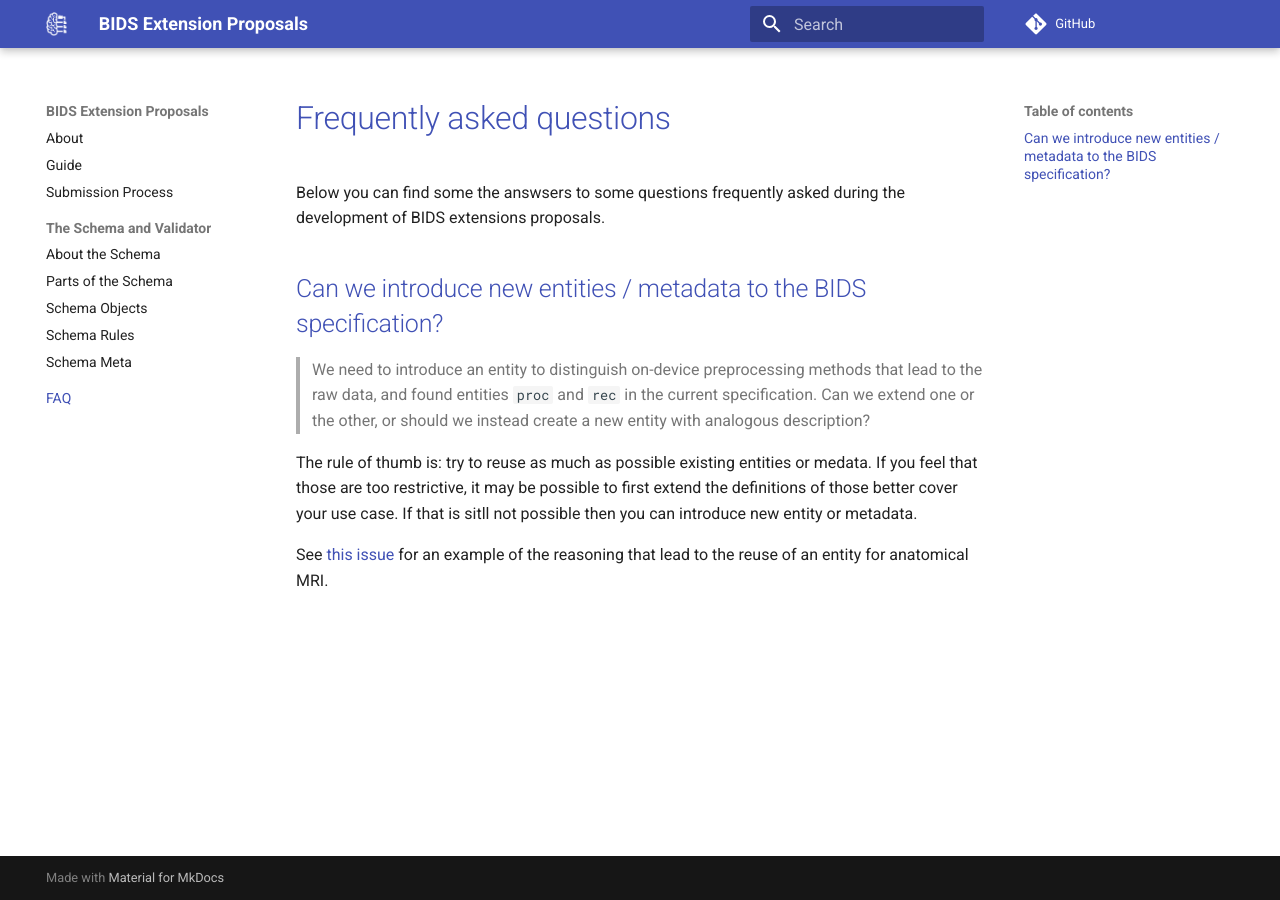
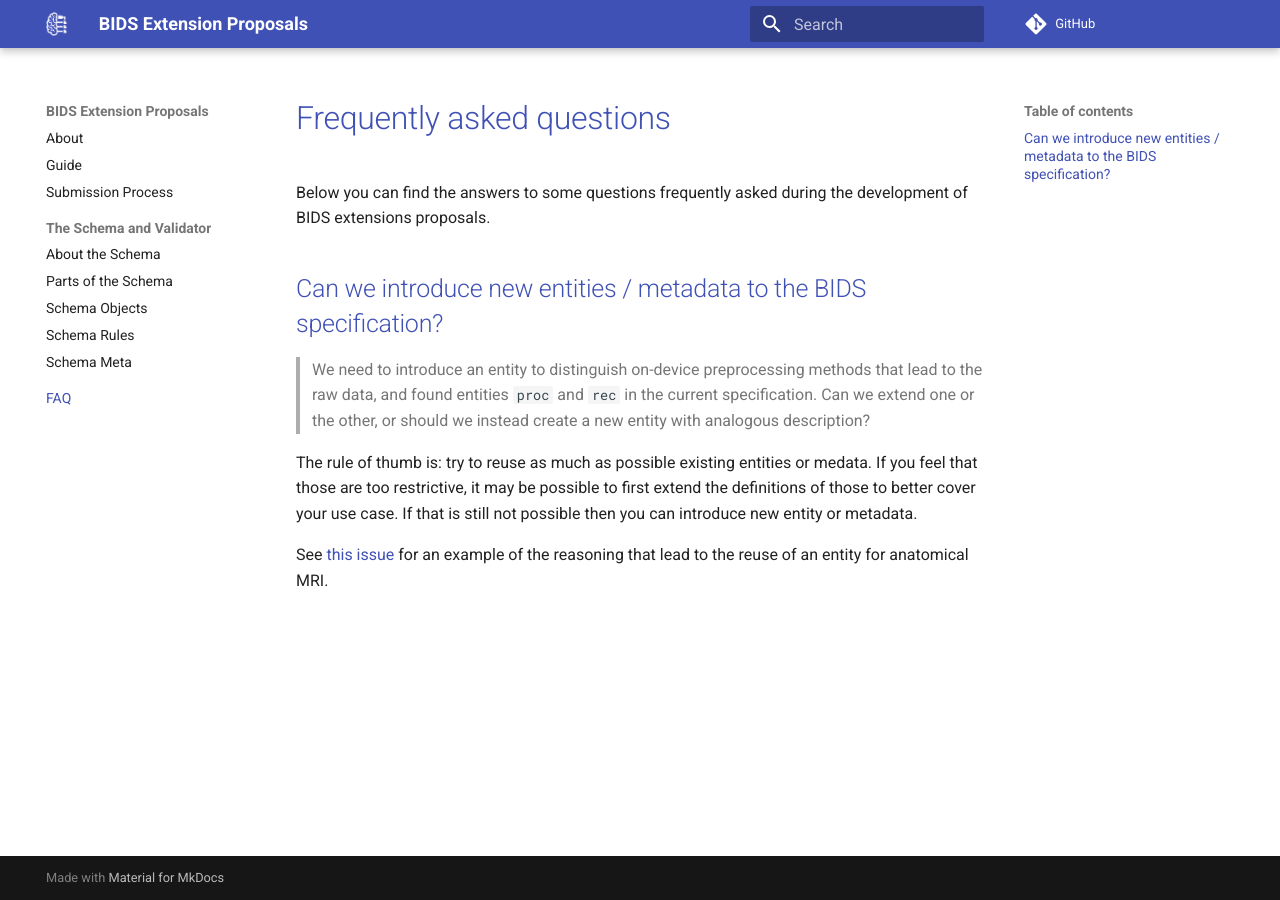
Before and after one commit to bids-standard/bids-extensions, an MkDocs documentation site: the page built from docs/faq.md, in a window 1280 px wide. Built offline with MkDocs 1.6.1 and Material for MkDocs 9.7.7, drawn with Linux system fonts in a browser that asks for light colours; comment, search, counter and statistics services are not loaded.

Commit message:
Apply suggestions from code review
Co-authored-by: Ariel Rokem <arokem@gmail.com>

```diff
--- a/docs/faq.md
+++ b/docs/faq.md
@@ -1,6 +1,6 @@
 # Frequently asked questions
 
-Below you can find some the answsers to some questions frequently asked
+Below you can find the answers to some questions frequently asked
 during the development of BIDS extensions proposals.
 
 ## Can we introduce new entities / metadata to the BIDS specification?
@@ -10,8 +10,8 @@ during the development of BIDS extensions proposals.
 > Can we extend one or the other, or should we instead create a new entity with analogous description?
 
 The rule of thumb is: try to reuse as much as possible existing entities or medata.
-If you feel that those are too restrictive, it may be possible to first extend the definitions of those better cover your use case.
-If that is sitll not possible then you can introduce new entity or metadata.
+If you feel that those are too restrictive, it may be possible to first extend the definitions of those to better cover your use case.
+If that is still not possible then you can introduce new entity or metadata.
 
 See [this issue](https://github.com/bids-standard/bids-specification/issues/1177#issue-1325080702)
 for an example of the reasoning that lead to the reuse of an entity for anatomical MRI.
```
Also changed, not shown: docs/schema.md (+1 -1 lines).
